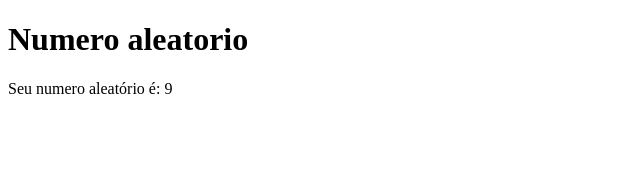
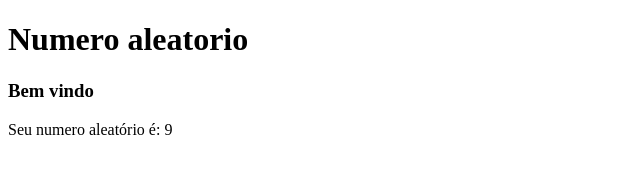
Before and after one commit to LucasAAlv/devops, a plain HTML site: page index.html in a window 1280 px wide. Shown: the whole page, without its empty margins (0-640 px from the left). Drawn offline with Linux system fonts and the light colour scheme.

Commit message:
New subtitle

```diff
--- a/index.html
+++ b/index.html
@@ -7,6 +7,7 @@
 </head>
 <body>
     <h1>Numero aleatorio</h1>
+    <h3>Bem vindo</h3>
     <p></p>
 </body>
 <script src="app.js"></script>
```
